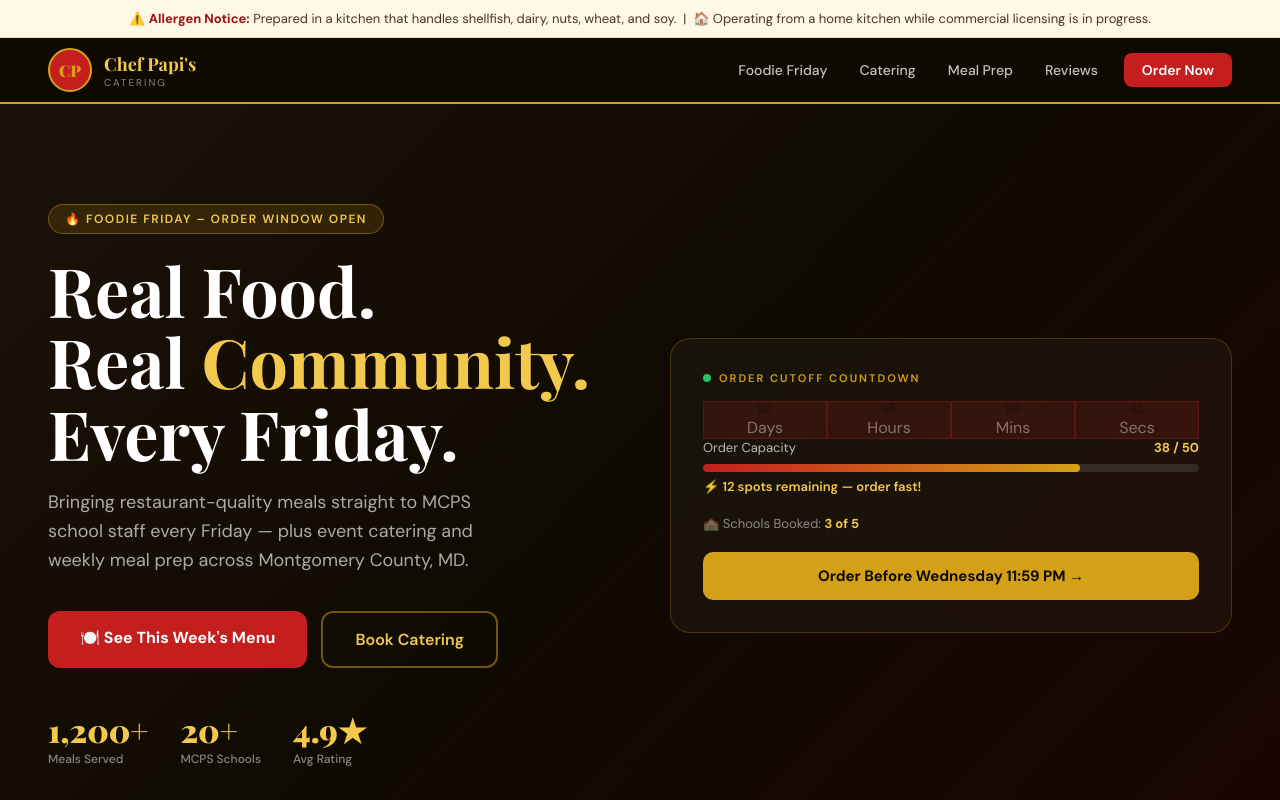
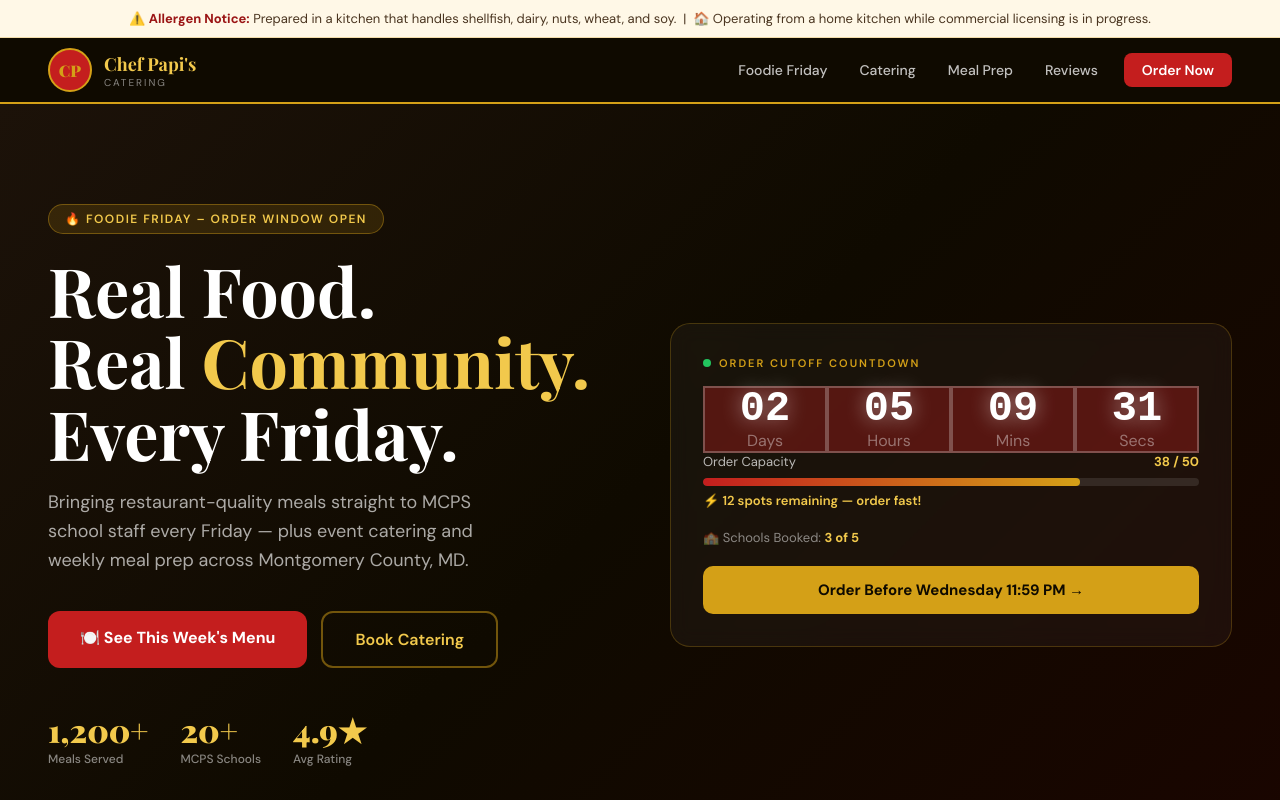
Before and after one commit to ChefP23/Chef-Papis-Catering, a Next.js app: page / in a window 1280 px wide. Shown: the top 800 px of the page. Built offline with nearby package versions, Linux system fonts and the light colour scheme.

Commit message:
Bigger brighter countdown numbers

```diff
--- a/src/app/page.tsx
+++ b/src/app/page.tsx
@@ -44,11 +44,10 @@
         <div
           key={label}
           className="rounded-xl p-3 text-center"
-          style={{ background: 'rgba(196,30,30,0.15)', border: '1px solid rgba(196,30,30,0.3)' }}
+          style={{ background: 'rgba(196,30,30,0.35)', border: '2px solid rgba(255,255,255,0.25)' }}
         >
           <div
-            className="text-2xl font-mono text-white font-medium"
-            style={{ fontFamily: 'monospace' }}
+            style={{ fontFamily: 'monospace', fontSize: 42, fontWeight: 900, color: '#FFFFFF', textShadow: '0 0 20px rgba(255,255,255,0.5)', lineHeight: 1 }}
           >
             {String(val).padStart(2, '0')}
           </div>
```
